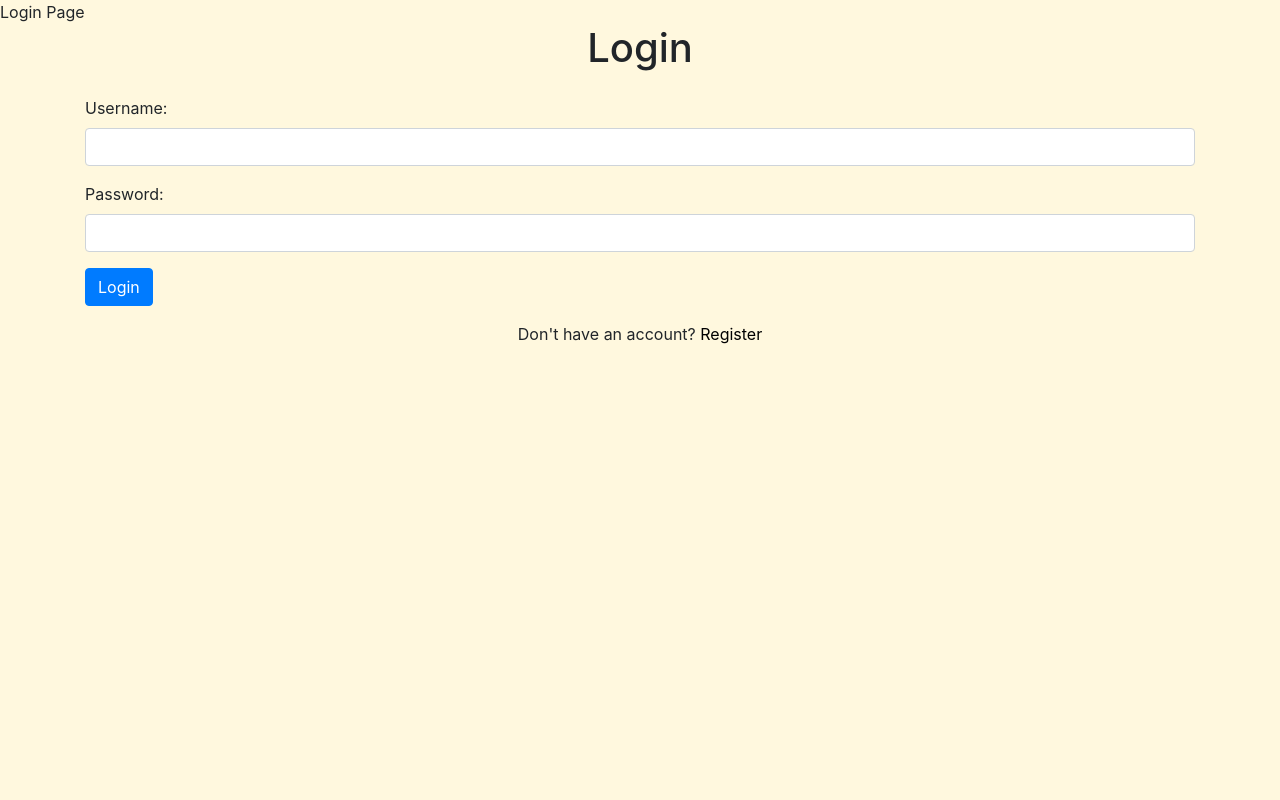
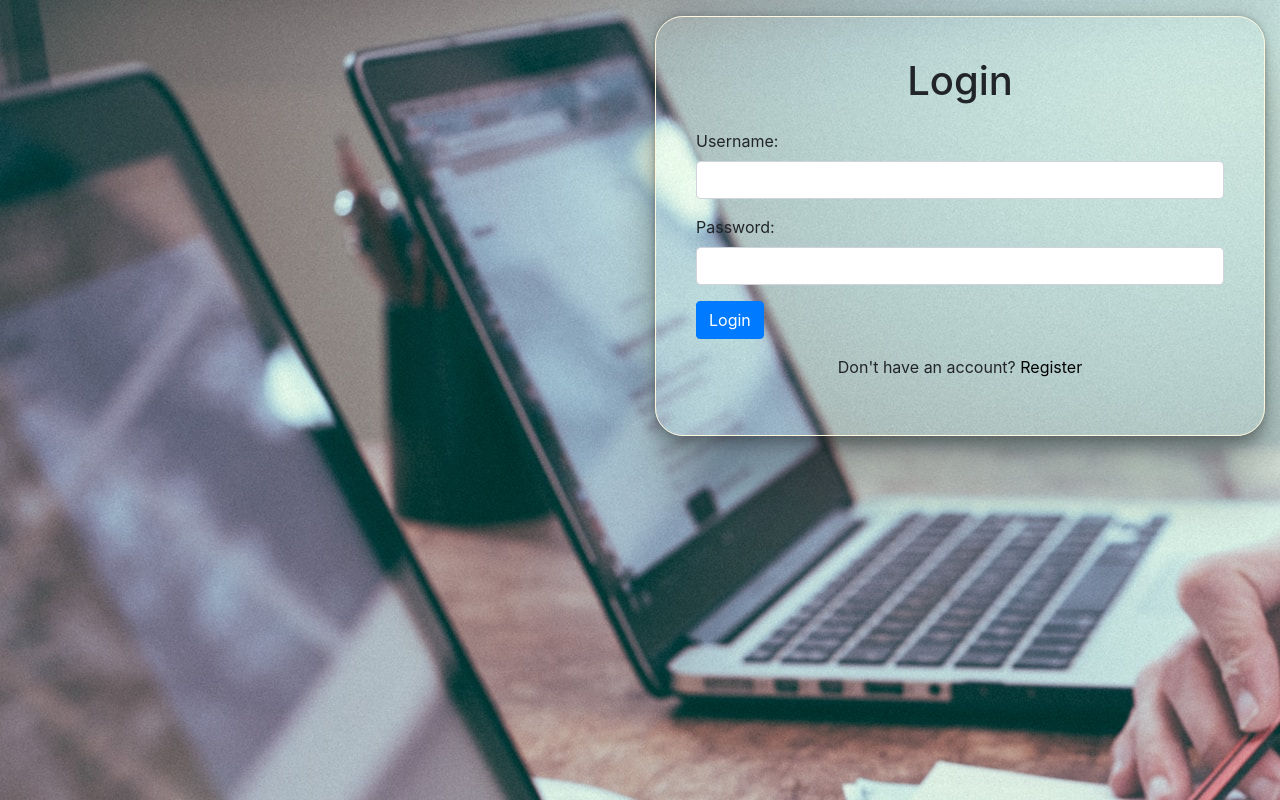
Before and after one commit to jtimilli/CS50W_finalproject, a Django app: page /login/ in a window 1280 px wide. Shown: the part 50-850 px from the top of the page. Before the commit the page ends 394 px from the top, so only its background shows below. Run offline with Django 4.2, Linux system fonts and the light colour scheme.

Commit message:
add styling to layout, login and landing page

```diff
--- a/banking/models.py
+++ b/banking/models.py
@@ -39,5 +39,5 @@ class Transactions(models.Model):
 
 class StockPortfolio(models.Model):
     account = models.ForeignKey(Account, on_delete=models.CASCADE)
-    stock = models.CharField(max_length=10, unique=True)
+    stock = models.CharField(max_length=10)
     quantity = models.IntegerField()
--- a/banking/static/banking/style.css
+++ b/banking/static/banking/layout/style.css
@@ -9,7 +9,7 @@ body {
   justify-content: space-between;
   align-items: center;
   height: 50px;
-  color: white;
+  color: black;
   padding: 0 20px;
   z-index: 999;
   background-color: #fff8de;
@@ -25,10 +25,15 @@ body {
 }
 
 .navbar-menu-item {
-  color: white;
+  color: black;
   text-decoration: none;
   padding: 10px;
   margin-right: 10px;
+}
+
+.navbar-menu-item:hover {
+  text-decoration: none;
+  color: #99a98f;
 }
 
 .navbar-hamburger {
--- /dev/null
+++ b/banking/static/banking/login/style.css
@@ -0,0 +1,8 @@
+.form-container {
+  padding: 40px;
+  box-shadow: rgba(0, 0, 0, 0.25) 0px 54px 55px,
+    rgba(0, 0, 0, 0.12) 0px -12px 30px, rgba(0, 0, 0, 0.12) 0px 4px 6px,
+    rgba(0, 0, 0, 0.17) 0px 12px 13px, rgba(0, 0, 0, 0.09) 0px -3px 5px;
+  border: 1px solid #fff8de;
+  border-radius: 28px;
+}
--- a/banking/templates/banking/layout.html
+++ b/banking/templates/banking/layout.html
@@ -17,20 +17,8 @@
     <script src="https://cdn.jsdelivr.net/npm/popper.js@1.16.1/dist/umd/popper.min.js"></script>
     <script src="https://cdn.jsdelivr.net/npm/bootstrap@4.6.2/dist/js/bootstrap.bundle.min.js"></script>
 
-    <link rel="stylesheet" href="{% static 'banking/style.css' %}" />
-    <script src="{% static 'banking/style.js'%}"></script>
-    <link rel="preconnect" href="https://fonts.googleapis.com" />
-    <link rel="preconnect" href="https://fonts.gstatic.com" crossorigin />
-    <link rel="preconnect" href="https://fonts.googleapis.com" />
-    <link rel="preconnect" href="https://fonts.gstatic.com" crossorigin />
-    <link rel="preconnect" href="https://fonts.googleapis.com" />
-    <link rel="preconnect" href="https://fonts.gstatic.com" crossorigin />
-    <link rel="preconnect" href="https://fonts.googleapis.com" />
-    <link rel="preconnect" href="https://fonts.gstatic.com" crossorigin />
-    <link rel="preconnect" href="https://fonts.googleapis.com" />
-    <link rel="preconnect" href="https://fonts.gstatic.com" crossorigin />
-    <link rel="preconnect" href="https://fonts.googleapis.com" />
-    <link rel="preconnect" href="https://fonts.gstatic.com" crossorigin />
+    <link rel="stylesheet" href="{% static 'banking/layout/style.css' %}" />
+    <script src="{% static 'banking/layout/index.js'%}"></script>
     <link rel="preconnect" href="https://fonts.googleapis.com" />
     <link rel="preconnect" href="https://fonts.gstatic.com" crossorigin />
     <link
--- a/banking/templates/banking/login.html
+++ b/banking/templates/banking/login.html
@@ -1,6 +1,15 @@
-{% extends 'banking/layout.html'%} {% block body %}
-<div>{% block title %} Login Page {% endblock %}</div>
-<div class="container">
+{% extends 'banking/layout.html'%} {% load static %} {% block body %}
+<div
+  class="container-fluid vh-100 bg-image"
+  style="
+    background-image: url('../static/banking/images/wallpaper.jpg');
+    background-repeat: no-repeat;
+  "
+>
+  <d class="row">
+    <div class="col-6"></div>
+    <div class="col-6" class="d-flex justify-content-center">
+      <div class="mt-3 form-container">
         <h1 class="text-center mb-4">Login</h1>
         <form method="post">
           {% csrf_token %}
@@ -33,4 +42,10 @@
           Don't have an account? <a href="{% url 'register' %}">Register</a>
         </p>
       </div>
+    </div>
+  </d>
+</div>
+{% endblock %} {% block script %}
+<link rel="stylesheet" href="{% static 'banking/login/style.css' %}" />
+
 {% endblock %}
--- a/banking/views.py
+++ b/banking/views.py
@@ -248,7 +248,8 @@ def loadUserStock(request):
         lastest_price = response.get('values', [])[0].get('close', {})
         quantity = StockPortfolio.objects.get(
             account=account, stock=symbols).quantity
-        stocks_data.append({'ticker': list_stocks, 'price': lastest_price, })
+        stocks_data.append(
+            {'ticker': list_stocks, 'price': lastest_price, "quantity": quantity})
 
     else:
         # For each ticker, get that object and it's value from the response add new object to array, return array
```
Also changed, not shown: banking/static/banking/register/style.css (renamed from banking/static/banking/login.css, +8 -1 lines), banking/templates/banking/landingpage.html (+5 -10 lines), banking/templates/banking/register.html (+21 -7 lines), banking/migrations/0008_alter_stockportfolio_stock.py (added), banking/static/banking/images/mountains.jpg (added), banking/static/banking/images/wallpaper.jpg (added), banking/static/banking/layout/index.js (added), banking/static/banking/login/index.js (added), banking/static/banking/register/index.js (added), db.sqlite3. Lines whose indentation alone changed are shown as unchanged.
